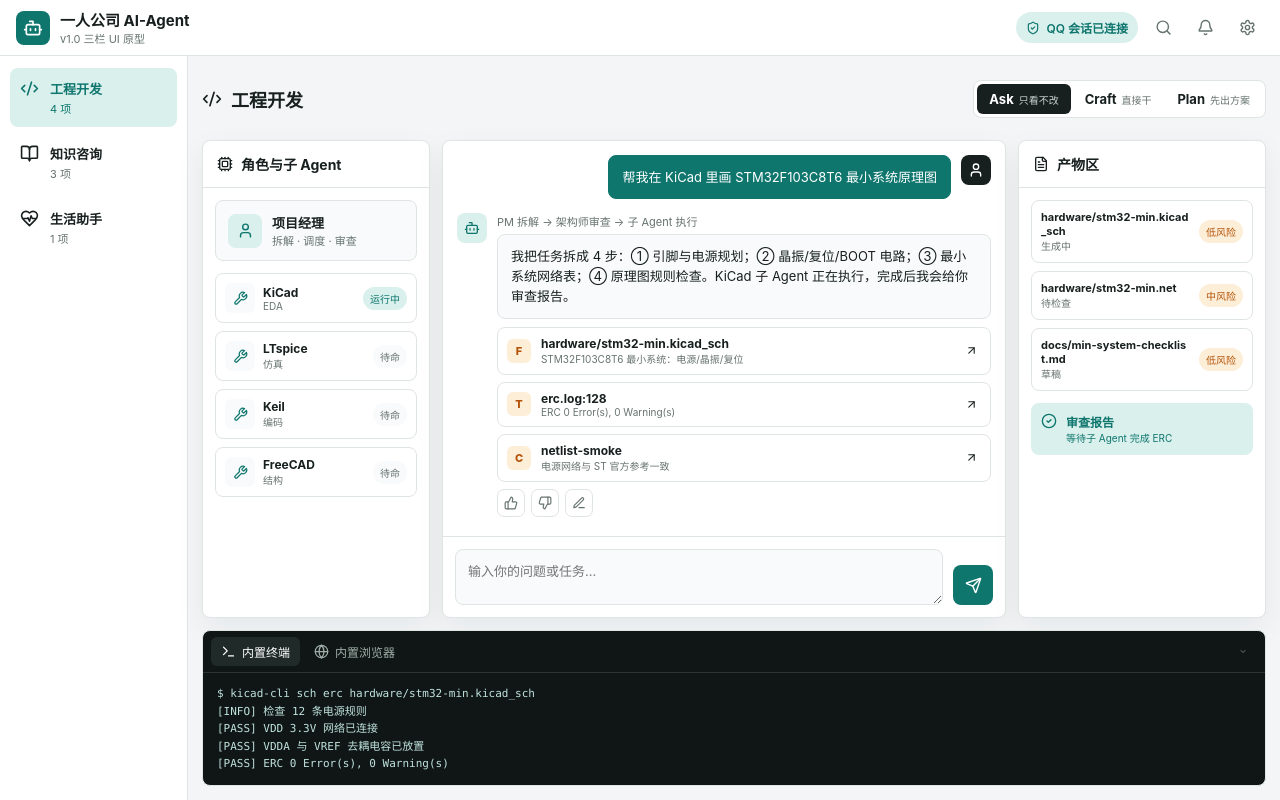
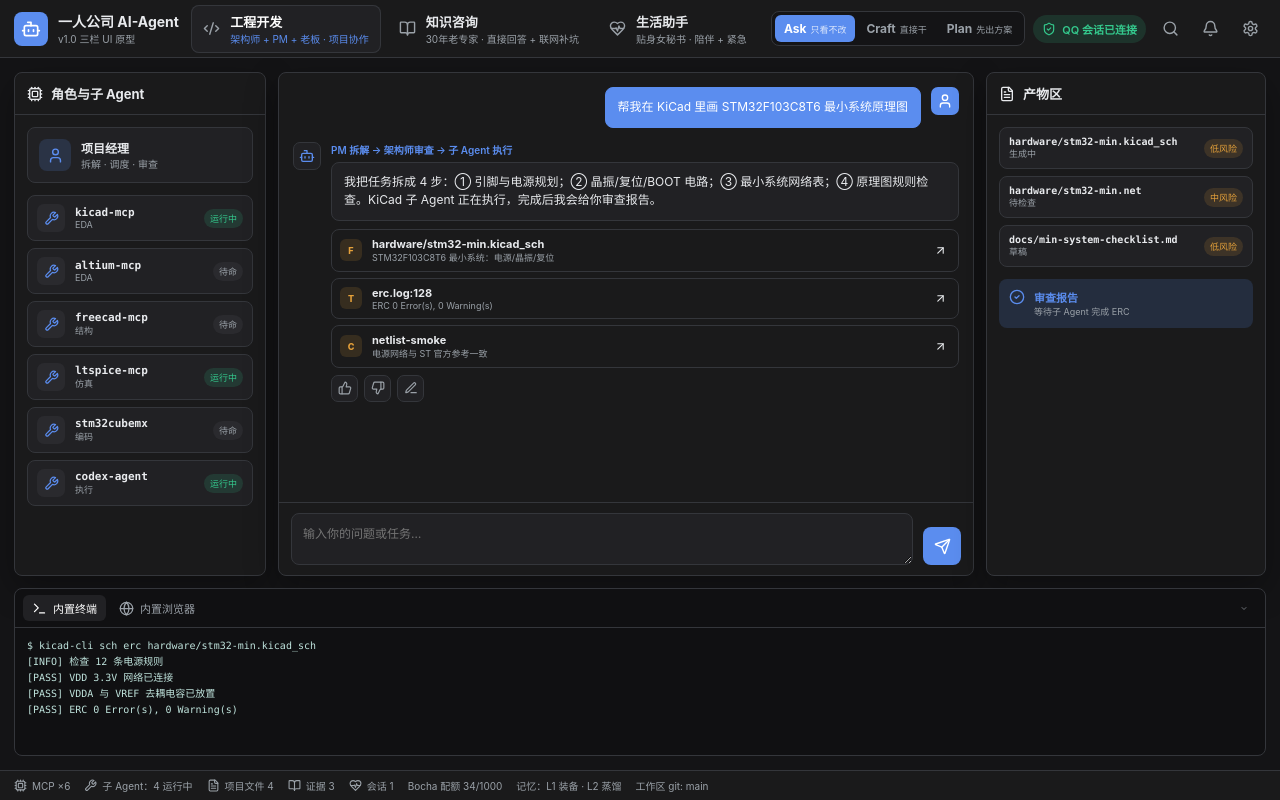
Before and after one commit to chuangxiaohui-cloud/ai-butler-v01, a React (Vite) app in the folder ui/prototype/: page / in a window 1280 px wide. Built offline with nearby package versions, Linux system fonts and the light colour scheme.

Commit message:
style: dark AI workspace theme for UI prototype

```diff
--- a/ui/prototype/src/App.tsx
+++ b/ui/prototype/src/App.tsx
@@ -44,10 +44,10 @@
   meta?: string;
 }
 
-const TABS: Array<{ key: TabKey; label: string; short: string; icon: typeof Code2 }> = [
-  { key: 'engineering', label: '工程开发', short: '工程', icon: Code2 },
-  { key: 'knowledge', label: '知识咨询', short: '知识', icon: BookOpen },
-  { key: 'life', label: '生活助手', short: '生活', icon: HeartPulse },
+const TABS: Array<{ key: TabKey; label: string; sub: string; icon: typeof Code2 }> = [
+  { key: 'engineering', label: '工程开发', sub: '架构师 + PM + 老板 · 项目协作', icon: Code2 },
+  { key: 'knowledge', label: '知识咨询', sub: '30年老专家 · 直接回答 + 联网补坑', icon: BookOpen },
+  { key: 'life', label: '生活助手', sub: '贴身女秘书 · 陪伴 + 紧急', icon: HeartPulse },
 ];
 
 const MODES: Array<{ key: Mode; label: string; hint: string }> = [
@@ -112,10 +112,12 @@
 };
 
 const SUBAGENTS = [
-  { name: 'KiCad', category: 'EDA', status: '运行中' },
-  { name: 'LTspice', category: '仿真', status: '待命' },
-  { name: 'Keil', category: '编码', status: '待命' },
-  { name: 'FreeCAD', category: '结构', status: '待命' },
+  { name: 'kicad-mcp', category: 'EDA', status: '运行中' },
+  { name: 'altium-mcp', category: 'EDA', status: '待命' },
+  { name: 'freecad-mcp', category: '结构', status: '待命' },
+  { name: 'ltspice-mcp', category: '仿真', status: '运行中' },
+  { name: 'stm32cubemx', category: '编码', status: '待命' },
+  { name: 'codex-agent', category: '执行', status: '运行中' },
 ];
 
 const PRODUCTS = [
@@ -180,8 +182,6 @@
   const [liked, setLiked] = useState<Record<string, boolean>>({});
 
   const activeMessages = messages[tab];
-  const activeTab = TABS.find((t) => t.key === tab)!;
-  const ActiveIcon = activeTab.icon;
 
   const send = () => {
     const text = input.trim();
@@ -216,7 +216,35 @@
             <div className="brand-sub">v1.0 三栏 UI 原型</div>
           </div>
         </div>
+        <nav className="header-tabs" aria-label="内容领域">
+          {TABS.map((item) => {
+            const Icon = item.icon;
+            return (
+              <button
+                key={item.key}
+                className={tab === item.key ? 'active' : ''}
+                onClick={() => setTab(item.key)}
+              >
+                <Icon size={17} />
+                <span>{item.label}</span>
+                <small>{item.sub}</small>
+              </button>
+            );
+          })}
+        </nav>
         <div className="top-actions">
+          <div className="mode-switch" role="group" aria-label="执行方式">
+            {MODES.map((m) => (
+              <button
+                key={m.key}
+                className={mode === m.key ? 'active' : ''}
+                onClick={() => setMode(m.key)}
+              >
+                {m.label}
+                <small>{m.hint}</small>
+              </button>
+            ))}
+          </div>
           <div className="status-pill">
             <ShieldCheck size={14} />
             QQ 会话已连接
@@ -234,43 +262,7 @@
       </header>
 
       <div className="workspace">
-        <nav className="rail" aria-label="内容领域">
-          {TABS.map((item) => {
-            const Icon = item.icon;
-            return (
-              <button
-                key={item.key}
-                className={`rail-item ${tab === item.key ? 'active' : ''}`}
-                onClick={() => setTab(item.key)}
-              >
-                <Icon size={19} />
-                <span>{item.label}</span>
-                <small>{stats[item.key]} 项</small>
-              </button>
-            );
-          })}
-        </nav>
-
         <main className="main">
-          <div className="workspace-head">
-            <div className="head-title">
-              <ActiveIcon size={20} />
-              <h1>{activeTab.label}</h1>
-            </div>
-            <div className="mode-switch" role="group" aria-label="执行方式">
-              {MODES.map((m) => (
-                <button
-                  key={m.key}
-                  className={mode === m.key ? 'active' : ''}
-                  onClick={() => setMode(m.key)}
-                >
-                  {m.label}
-                  <small>{m.hint}</small>
-                </button>
-              ))}
-            </div>
-          </div>
-
           {tab === 'engineering' ? (
             <div className="engineering-grid">
               <aside className="roles-panel panel">
@@ -466,6 +458,31 @@
           )}
         </main>
       </div>
+      <footer className="statusbar">
+        <span>
+          <Cpu size={13} />
+          MCP ×6
+        </span>
+        <span>
+          <Wrench size={13} />
+          子 Agent：4 运行中
+        </span>
+        <span>
+          <FileText size={13} />
+          项目文件 {stats.engineering}
+        </span>
+        <span>
+          <BookOpen size={13} />
+          证据 {stats.knowledge}
+        </span>
+        <span>
+          <HeartPulse size={13} />
+          会话 {stats.life}
+        </span>
+        <span>Bocha 配额 34/1000</span>
+        <span>记忆：L1 装备 · L2 蒸馏</span>
+        <span>工作区 git: main</span>
+      </footer>
     </div>
   );
 }
--- a/ui/prototype/src/styles.css
+++ b/ui/prototype/src/styles.css
@@ -1,16 +1,19 @@
 :root {
-  --bg: #f3f5f7;
-  --panel: #ffffff;
-  --panel-2: #f8fafb;
-  --ink: #17201f;
-  --muted: #66736f;
-  --line: #dfe5e2;
-  --accent: #0f766e;
-  --accent-soft: #d9f0ec;
-  --amber: #b45309;
-  --amber-soft: #fdeed8;
-  --red: #b91c1c;
-  --shadow: 0 10px 30px rgba(23, 32, 31, 0.06);
+  --bg: #141416;
+  --panel: #1a1a1b;
+  --panel-2: #212124;
+  --panel-3: #2a2a2e;
+  --line: #34363b;
+  --ink: #e8eaed;
+  --muted: #9aa1a8;
+  --accent: #5b8def;
+  --accent-soft: rgba(91, 141, 239, 0.16);
+  --green: #34c98d;
+  --green-soft: rgba(52, 201, 141, 0.14);
+  --amber: #e5a13a;
+  --amber-soft: rgba(229, 161, 58, 0.14);
+  --red: #ef6b6b;
+  --shadow: 0 12px 34px rgba(0, 0, 0, 0.32);
   font-family: Inter, "PingFang SC", "Microsoft YaHei", system-ui, sans-serif;
   color: var(--ink);
   background: var(--bg);
@@ -41,17 +44,17 @@
 .app-shell {
   height: 100%;
   display: grid;
-  grid-template-rows: 56px 1fr;
+  grid-template-rows: 58px 1fr 30px;
 }
 
 .topbar {
+  display: grid;
+  grid-template-columns: auto minmax(0, 1fr) auto;
+  align-items: center;
+  gap: 16px;
+  padding: 0 14px;
+  border-bottom: 1px solid var(--line);
   background: var(--panel);
-  border-bottom: 1px solid var(--line);
-  display: flex;
-  align-items: center;
-  justify-content: space-between;
-  padding: 0 16px;
-  gap: 16px;
 }
 
 .brand {
@@ -74,13 +77,63 @@
 
 .brand-name {
   font-weight: 700;
-  font-size: 15px;
+  font-size: 14px;
   white-space: nowrap;
 }
 
 .brand-sub {
-  font-size: 11px;
+  font-size: 10px;
   color: var(--muted);
+}
+
+.header-tabs {
+  display: flex;
+  align-items: stretch;
+  justify-content: center;
+  gap: 6px;
+  min-width: 0;
+}
+
+.header-tabs button {
+  display: grid;
+  grid-template-columns: 20px auto;
+  grid-template-rows: auto auto;
+  align-items: center;
+  column-gap: 7px;
+  padding: 7px 12px;
+  border-radius: 8px;
+  background: transparent;
+  text-align: left;
+  color: var(--muted);
+}
+
+.header-tabs button svg {
+  grid-row: 1 / 3;
+}
+
+.header-tabs button span {
+  font-size: 13px;
+  font-weight: 700;
+  color: var(--ink);
+}
+
+.header-tabs button small {
+  font-size: 10px;
+  color: var(--muted);
+  white-space: nowrap;
+}
+
+.header-tabs button.active {
+  background: var(--panel-2);
+  box-shadow: inset 0 0 0 1px var(--line);
+}
+
+.header-tabs button.active span {
+  color: #fff;
+}
+
+.header-tabs button.active small {
+  color: var(--accent);
 }
 
 .top-actions {
@@ -89,22 +142,57 @@
   gap: 8px;
 }
 
+.mode-switch {
+  display: flex;
+  gap: 2px;
+  padding: 3px;
+  border: 1px solid var(--line);
+  border-radius: 8px;
+  background: var(--bg);
+}
+
+.mode-switch button {
+  display: flex;
+  align-items: baseline;
+  gap: 4px;
+  padding: 6px 9px;
+  border-radius: 6px;
+  background: transparent;
+  color: var(--muted);
+  font-size: 12px;
+  font-weight: 700;
+}
+
+.mode-switch button small {
+  font-size: 9px;
+  font-weight: 500;
+}
+
+.mode-switch button.active {
+  background: var(--accent);
+  color: #fff;
+}
+
+.mode-switch button.active small {
+  color: rgba(255, 255, 255, 0.78);
+}
+
 .status-pill {
   display: inline-flex;
   align-items: center;
   gap: 6px;
-  background: var(--accent-soft);
-  color: var(--accent);
-  font-size: 12px;
+  background: var(--green-soft);
+  color: var(--green);
+  font-size: 11px;
   font-weight: 600;
-  padding: 7px 10px;
+  padding: 6px 9px;
   border-radius: 999px;
   white-space: nowrap;
 }
 
 .icon-button {
-  width: 34px;
-  height: 34px;
+  width: 32px;
+  height: 32px;
   border-radius: 8px;
   display: grid;
   place-items: center;
@@ -118,112 +206,14 @@
 }
 
 .workspace {
-  display: grid;
-  grid-template-columns: 188px 1fr;
   min-height: 0;
-}
-
-.rail {
-  background: var(--panel);
-  border-right: 1px solid var(--line);
-  padding: 12px 10px;
-  display: flex;
-  flex-direction: column;
-  gap: 6px;
-}
-
-.rail-item {
-  display: grid;
-  grid-template-columns: 22px 1fr;
-  gap: 2px 8px;
-  align-items: center;
-  text-align: left;
-  padding: 11px 10px;
-  border-radius: 8px;
-  background: transparent;
-}
-
-.rail-item span {
-  font-weight: 600;
-  font-size: 13px;
-}
-
-.rail-item small {
-  grid-column: 2;
-  color: var(--muted);
-  font-size: 11px;
-}
-
-.rail-item.active {
-  background: var(--accent-soft);
-  color: var(--accent);
-}
-
-.rail-item.active small {
-  color: var(--accent);
+  overflow: auto;
+  padding: 14px;
 }
 
 .main {
+  height: 100%;
   min-width: 0;
-  min-height: 0;
-  display: grid;
-  grid-template-rows: 58px 1fr;
-  padding: 14px;
-  gap: 12px;
-}
-
-.workspace-head {
-  display: flex;
-  align-items: center;
-  justify-content: space-between;
-  gap: 12px;
-  flex-wrap: wrap;
-}
-
-.head-title {
-  display: flex;
-  align-items: center;
-  gap: 9px;
-}
-
-.head-title h1 {
-  font-size: 18px;
-  margin: 0;
-}
-
-.mode-switch {
-  display: flex;
-  background: var(--panel);
-  border: 1px solid var(--line);
-  border-radius: 8px;
-  padding: 3px;
-  gap: 2px;
-}
-
-.mode-switch button {
-  display: flex;
-  align-items: baseline;
-  gap: 5px;
-  padding: 7px 12px;
-  border-radius: 6px;
-  background: transparent;
-  font-size: 13px;
-  font-weight: 700;
-}
-
-.mode-switch small {
-  font-size: 10px;
-  color: var(--muted);
-  font-weight: 500;
-}
-
-.mode-switch button.active {
-  background: var(--ink);
-  color: #fff;
-}
-
-.mode-switch button.active small {
-  color: #c8d4d0;
 }
 
 .panel {
@@ -235,11 +225,11 @@
 }
 
 .engineering-grid {
+  height: 100%;
   display: grid;
-  grid-template-columns: 228px minmax(0, 1fr) 248px;
-  grid-template-rows: 1fr auto;
+  grid-template-columns: 252px minmax(0, 1fr) 280px;
+  grid-template-rows: minmax(0, 1fr) 168px;
   gap: 12px;
-  min-height: 0;
 }
 
 .roles-panel,
@@ -248,19 +238,22 @@
   display: flex;
   flex-direction: column;
   min-height: 0;
+  overflow: hidden;
 }
 
 .panel-head {
   display: flex;
   align-items: center;
   gap: 8px;
-  padding: 13px 14px;
+  padding: 11px 12px;
   border-bottom: 1px solid var(--line);
+  color: var(--ink);
 }
 
 .panel-head h2 {
-  font-size: 14px;
+  font-size: 13px;
   margin: 0;
+  font-weight: 700;
 }
 
 .role-card {
@@ -268,15 +261,15 @@
   gap: 10px;
   align-items: center;
   margin: 12px;
-  padding: 12px;
+  padding: 11px;
   background: var(--panel-2);
   border: 1px solid var(--line);
   border-radius: 8px;
 }
 
 .role-avatar {
-  width: 34px;
-  height: 34px;
+  width: 32px;
+  height: 32px;
   border-radius: 8px;
   background: var(--accent-soft);
   color: var(--accent);
@@ -290,11 +283,11 @@
 }
 
 .role-card strong {
-  font-size: 13px;
+  font-size: 12px;
 }
 
 .role-card span {
-  font-size: 11px;
+  font-size: 10px;
   color: var(--muted);
 }
 
@@ -302,7 +295,7 @@
   padding: 0 12px 12px;
   display: flex;
   flex-direction: column;
-  gap: 8px;
+  gap: 7px;
   overflow: auto;
 }
 
@@ -311,16 +304,17 @@
   grid-template-columns: 30px 1fr auto;
   align-items: center;
   gap: 8px;
-  padding: 9px;
+  padding: 8px 9px;
   border: 1px solid var(--line);
   border-radius: 8px;
+  background: var(--panel-2);
 }
 
 .agent-icon {
-  width: 30px;
-  height: 30px;
+  width: 28px;
+  height: 28px;
   border-radius: 7px;
-  background: var(--panel-2);
+  background: var(--panel-3);
   color: var(--accent);
   display: grid;
   place-items: center;
@@ -332,26 +326,27 @@
 }
 
 .subagent strong {
-  font-size: 12px;
+  font-size: 11px;
+  font-family: "Cascadia Code", Consolas, monospace;
 }
 
 .subagent span {
-  font-size: 10px;
+  font-size: 9px;
   color: var(--muted);
 }
 
 .subagent em {
   font-style: normal;
-  font-size: 10px;
+  font-size: 9px;
   color: var(--muted);
-  background: var(--panel-2);
+  background: var(--panel-3);
   border-radius: 999px;
-  padding: 4px 7px;
+  padding: 3px 6px;
 }
 
 .subagent em.running {
-  color: var(--accent);
-  background: var(--accent-soft);
+  color: var(--green);
+  background: var(--green-soft);
 }
 
 .message-list {
@@ -367,7 +362,7 @@
 .message {
   display: flex;
   gap: 10px;
-  max-width: 860px;
+  max-width: 900px;
 }
 
 .message.user {
@@ -376,40 +371,43 @@
 }
 
 .message-avatar {
-  width: 30px;
-  height: 30px;
-  border-radius: 8px;
+  width: 28px;
+  height: 28px;
+  border-radius: 7px;
   display: grid;
   place-items: center;
   flex: none;
 }
 
 .message.user .message-avatar {
-  background: var(--ink);
+  background: var(--accent);
   color: #fff;
 }
 
 .message.agent .message-avatar {
-  background: var(--accent-soft);
+  background: var(--panel-2);
   color: var(--accent);
+  border: 1px solid var(--line);
 }
 
 .message-body {
   min-width: 0;
+  flex: 1;
 }
 
 .message-meta {
-  font-size: 11px;
-  color: var(--muted);
+  font-size: 10px;
+  color: var(--accent);
   margin-bottom: 5px;
+  font-weight: 600;
 }
 
 .message-text {
   background: var(--panel-2);
   border: 1px solid var(--line);
   border-radius: 8px;
-  padding: 11px 13px;
-  font-size: 13px;
+  padding: 10px 12px;
+  font-size: 12px;
   line-height: 1.55;
   white-space: pre-wrap;
 }
@@ -422,31 +420,31 @@
 
 .evidence-list {
   display: grid;
-  gap: 7px;
+  gap: 6px;
   margin-top: 8px;
 }
 
 .evidence-chip {
   display: grid;
-  grid-template-columns: 26px 1fr 16px;
+  grid-template-columns: 24px 1fr 16px;
   gap: 8px;
   align-items: center;
   text-align: left;
   background: var(--panel);
   border: 1px solid var(--line);
   border-radius: 8px;
-  padding: 8px 9px;
+  padding: 7px 8px;
 }
 
 .evidence-chip > span {
-  width: 24px;
-  height: 24px;
+  width: 22px;
+  height: 22px;
   border-radius: 6px;
   display: grid;
   place-items: center;
   background: var(--amber-soft);
   color: var(--amber);
-  font-size: 11px;
+  font-size: 9px;
   font-weight: 800;
 }
 
@@ -456,11 +454,11 @@
 }
 
 .evidence-chip strong {
-  font-size: 12px;
+  font-size: 11px;
 }
 
 .evidence-chip small {
-  font-size: 10px;
+  font-size: 9px;
   color: var(--muted);
   white-space: nowrap;
   overflow: hidden;
@@ -474,12 +472,12 @@
 }
 
 .feedback-row button {
-  width: 28px;
-  height: 28px;
+  width: 27px;
+  height: 27px;
   border-radius: 7px;
   display: grid;
   place-items: center;
-  background: var(--panel);
+  background: var(--panel-2);
   border: 1px solid var(--line);
   color: var(--muted);
 }
@@ -492,28 +490,28 @@
 
 .feedback-row button.disliked {
   color: var(--red);
-  background: #fde8e8;
+  background: rgba(239, 107, 107, 0.14);
 }
 
 .composer {
   border-top: 1px solid var(--line);
-  padding: 12px;
+  padding: 10px 12px;
   display: grid;
-  grid-template-columns: 1fr 40px;
+  grid-template-columns: 1fr 38px;
   gap: 10px;
   align-items: end;
 }
 
 .composer textarea {
   width: 100%;
-  min-height: 52px;
-  max-height: 140px;
+  min-height: 46px;
+  max-height: 120px;
   resize: vertical;
   border: 1px solid var(--line);
   border-radius: 8px;
-  padding: 11px 12px;
+  padding: 10px 11px;
   font: inherit;
-  font-size: 13px;
+  font-size: 12px;
   color: var(--ink);
   background: var(--panel-2);
 }
@@ -524,8 +522,8 @@
 }
 
 .send-button {
-  width: 40px;
-  height: 40px;
+  width: 38px;
+  height: 38px;
   border-radius: 8px;
   background: var(--accent);
   color: #fff;
@@ -537,7 +535,7 @@
   padding: 12px;
   display: flex;
   flex-direction: column;
-  gap: 8px;
+  gap: 7px;
   overflow: auto;
 }
 
@@ -548,7 +546,8 @@
   gap: 8px;
   border: 1px solid var(--line);
   border-radius: 8px;
-  padding: 9px;
+  padding: 8px 9px;
+  background: var(--panel-2);
 }
 
 .product strong,
@@ -557,21 +556,22 @@
 }
 
 .product strong {
-  font-size: 11px;
+  font-size: 10px;
+  font-family: "Cascadia Code", Consolas, monospace;
   word-break: break-all;
 }
 
 .product span {
-  font-size: 10px;
+  font-size: 9px;
   color: var(--muted);
 }
 
 .product em {
   font-style: normal;
-  font-size: 10px;
+  font-size: 9px;
   color: var(--amber);
   background: var(--amber-soft);
-  padding: 4px 7px;
+  padding: 3px 6px;
   border-radius: 999px;
   flex: none;
 }
@@ -592,20 +592,23 @@
 }
 
 .review-box strong {
-  font-size: 12px;
+  font-size: 11px;
 }
 
 .review-box span {
-  font-size: 10px;
+  font-size: 9px;
+  color: var(--muted);
 }
 
 .bottom-dock {
   grid-column: 1 / -1;
   border: 1px solid var(--line);
   border-radius: 8px;
-  background: #101615;
+  background: #101012;
   color: #d8e2de;
   overflow: hidden;
+  display: flex;
+  flex-direction: column;
 }
 
 .dock-tabs {
@@ -613,22 +616,22 @@
   align-items: center;
   gap: 4px;
   padding: 6px 8px;
-  border-bottom: 1px solid #2a3432;
+  border-bottom: 1px solid var(--line);
 }
 
 .dock-tabs button {
   display: inline-flex;
   align-items: center;
   gap: 6px;
-  padding: 6px 10px;
+  padding: 5px 9px;
   border-radius: 6px;
   background: transparent;
-  color: #9eada7;
-  font-size: 12px;
+  color: var(--muted);
+  font-size: 11px;
 }
 
 .dock-tabs button.active {
-  background: #202b29;
+  background: var(--panel-2);
   color: #fff;
 }
 
@@ -637,37 +640,41 @@
 }
 
 .dock-mini {
-  width: 28px;
-  height: 28px;
+  width: 26px;
+  height: 26px;
+  display: grid;
   place-items: center;
 }
 
 .terminal-output {
   margin: 0;
-  padding: 12px 14px;
+  padding: 10px 12px;
   font-family: "Cascadia Code", Consolas, monospace;
-  font-size: 11px;
+  font-size: 10px;
   line-height: 1.6;
   white-space: pre-wrap;
   color: #bfe3dc;
+  flex: 1;
+  overflow: auto;
 }
 
 .browser-preview {
-  min-height: 110px;
+  min-height: 100px;
+  flex: 1;
 }
 
 .browser-bar {
   display: flex;
   align-items: center;
   gap: 8px;
-  padding: 8px 12px;
-  color: #9eada7;
-  font-size: 11px;
-  border-bottom: 1px solid #2a3432;
+  padding: 7px 12px;
+  color: var(--muted);
+  font-size: 10px;
+  border-bottom: 1px solid var(--line);
 }
 
 .browser-body {
-  padding: 14px;
+  padding: 12px;
 }
 
 .browser-body strong,
@@ -676,16 +683,17 @@
 }
 
 .browser-body strong {
-  font-size: 13px;
+  font-size: 12px;
 }
 
 .browser-body span {
-  font-size: 11px;
-  color: #9eada7;
+  font-size: 10px;
+  color: var(--muted);
   margin-top: 4px;
 }
 
 .chat-layout {
+  height: 100%;
   display: grid;
   grid-template-columns: minmax(0, 1fr) 280px;
   gap: 12px;
@@ -703,7 +711,7 @@
   display: flex;
   gap: 9px;
   margin: 12px;
-  padding: 11px;
+  padding: 10px;
   background: var(--accent-soft);
   color: var(--accent);
   border-radius: 8px;
@@ -723,12 +731,12 @@
 
 .evidence-note strong,
 .persona-note strong {
-  font-size: 12px;
+  font-size: 11px;
 }
 
 .evidence-note span,
 .persona-note span {
-  font-size: 11px;
+  font-size: 10px;
   margin-top: 3px;
   color: var(--muted);
 }
@@ -738,7 +746,7 @@
   align-items: center;
   gap: 7px;
   color: var(--muted);
-  font-size: 11px;
+  font-size: 10px;
   margin: 0 12px;
   padding-bottom: 12px;
   border-bottom: 1px solid var(--line);
@@ -752,7 +760,7 @@
 }
 
 .shortcut-head {
-  font-size: 12px;
+  font-size: 11px;
   font-weight: 700;
   margin-bottom: 2px;
 }
@@ -762,48 +770,62 @@
   align-items: center;
   gap: 8px;
   text-align: left;
-  padding: 9px 10px;
+  padding: 8px 9px;
   border: 1px solid var(--line);
   border-radius: 8px;
   background: var(--panel-2);
-  font-size: 12px;
+  font-size: 11px;
 }
 
-@media (max-width: 1100px) {
+.statusbar {
+  display: flex;
+  align-items: center;
+  gap: 14px;
+  padding: 0 14px;
+  background: var(--panel);
+  border-top: 1px solid var(--line);
+  color: var(--muted);
+  font-size: 10px;
+  overflow: hidden;
+  white-space: nowrap;
+}
+
+.statusbar span {
+  display: inline-flex;
+  align-items: center;
+  gap: 5px;
+}
+
+@media (max-width: 1180px) {
   .engineering-grid {
-    grid-template-columns: 200px minmax(0, 1fr);
+    grid-template-columns: 220px minmax(0, 1fr);
   }
 
   .products-panel {
     grid-column: 1 / -1;
     max-height: 220px;
   }
+
+  .header-tabs button small {
+    display: none;
+  }
 }
 
-@media (max-width: 760px) {
-  .workspace {
+@media (max-width: 900px) {
+  .topbar {
     grid-template-columns: 1fr;
-    grid-template-rows: 52px 1fr;
+    grid-template-rows: auto auto;
+    gap: 6px;
+    padding: 8px 10px;
+    height: auto;
   }
 
-  .rail {
-    flex-direction: row;
-    border-right: 0;
-    border-bottom: 1px solid var(--line);
-    padding: 6px 8px;
+  .app-shell {
+    grid-template-rows: auto 1fr 30px;
   }
 
-  .rail-item {
-    grid-template-columns: 20px 1fr;
-    padding: 8px 9px;
-  }
-
-  .rail-item small {
-    display: none;
-  }
-
-  .main {
-    padding: 10px;
+  .top-actions {
+    justify-content: space-between;
   }
 
   .engineering-grid,
@@ -819,33 +841,37 @@
     max-height: 260px;
   }
 
+  .statusbar span:nth-child(n + 5) {
+    display: none;
+  }
+}
+
+@media (max-width: 600px) {
+  .brand-sub,
+  .status-pill,
+  .top-actions .icon-button {
+    display: none;
+  }
+
+  .header-tabs {
+    justify-content: flex-start;
+    overflow-x: auto;
+  }
+
+  .header-tabs button {
+    padding: 6px 8px;
+  }
+
   .mode-switch small {
     display: none;
   }
 
-  .status-pill {
-    display: none;
+  .workspace {
+    padding: 8px;
+  }
+
+  .statusbar {
+    gap: 8px;
+    font-size: 9px;
   }
 }
-
-@media (max-width: 520px) {
-  .brand-sub {
-    display: none;
-  }
-
-  .top-actions .icon-button {
-    display: none;
-  }
-
-  .workspace-head {
-    align-items: flex-start;
-  }
-
-  .head-title h1 {
-    font-size: 16px;
-  }
-
-  .mode-switch button {
-    padding: 6px 9px;
-  }
-}
```
Also changed, not shown: 4 other files (tests, documents, lock files or other folders).
